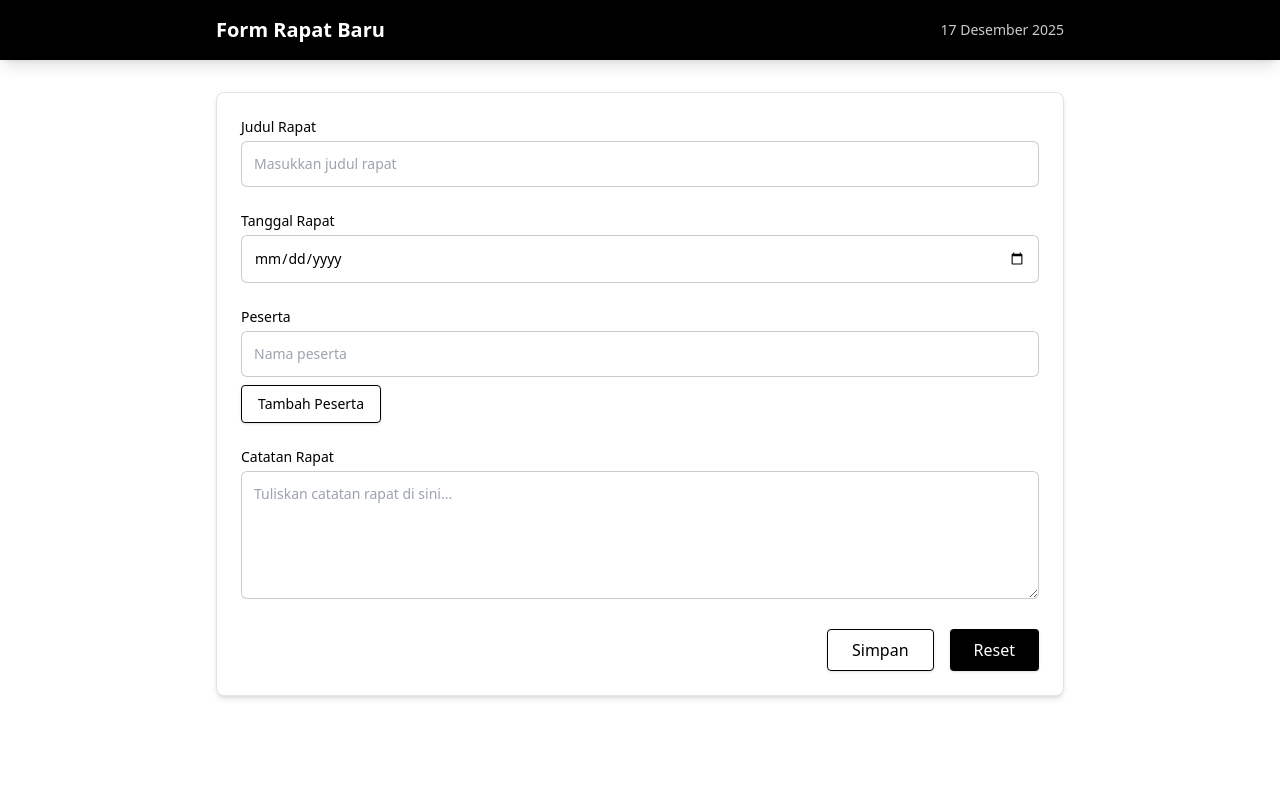
After one commit to kampusriset/23g_flask_asisten_tulis, a Flask app: page /rapat in a window 1280 px wide. The commit adds this page. Run offline with Flask 3, Linux system fonts and the light colour scheme; data that the repository does not hold is empty; some libraries are stand-ins or nearby versions.

Commit message:
Update Halaman Rapat

```diff
--- a/app/__init__.py
+++ b/app/__init__.py
@@ -21,11 +21,13 @@ def create_app():
     from app.controllers.notes import notes_bp
     from app.controllers.gemini import gemini_bp
     from app.models.notes import Note
+    from app.controllers.rapat_controller import rapat_bp
 
     app.register_blueprint(gemini_bp)
     app.register_blueprint(auth_bp)
     app.register_blueprint(dashboard_bp)
     app.register_blueprint(notes_bp)
+    app.register_blueprint(rapat_bp)
 
     @app.context_processor
     def inject_notes():
--- /dev/null
+++ b/app/controllers/rapat_controller.py
@@ -0,0 +1,28 @@
+from flask import Blueprint, render_template, request, redirect, url_for
+from app.models.rapat import Rapat
+from app import db
+
+rapat_bp = Blueprint("rapat_bp", __name__)
+
+# --------------------------
+# LIST RAPAT
+# --------------------------
+@rapat_bp.route("/rapat")
+def rapat():
+    rapats = Rapat.query.all()
+    return render_template("view/fitur/rapat.html", rapats=rapats)
+
+# --------------------------
+# CREATE RAPAT
+# --------------------------
+@rapat_bp.route("/rapat/create", methods=["POST"])
+def create_rapat():
+    topik = request.form.get("topik")
+    catatan = request.form.get("catatan")
+    rapat = Rapat(
+        topik=topik,
+        catatan=catatan
+    )
+    db.session.add(rapat)
+    db.session.commit()
+    return redirect(url_for("rapat_bp.rapat"))
--- a/app/templates/base/sidebar_content.html
+++ b/app/templates/base/sidebar_content.html
@@ -10,7 +10,7 @@
     </li>
     </li>
     <li class="nav-item">
-        <a href="/not-available" class="nav-link text-light"><i class="fi fi-rr-users-alt"></i> Rapat</a>
+        <a href="/rapat" class="nav-link text-light"><i class="fi fi-rr-users-alt"></i> Rapat</a>
     </li>
     <li class="nav-item">
         <a href="/not-available" class="nav-link text-light"> <i class="fi fi-rr-user-robot"></i> AI</a>
--- /dev/null
+++ b/app/templates/view/fitur/rapat.html
@@ -0,0 +1,109 @@
+<!DOCTYPE html>
+<html lang="id">
+<head>
+  <meta charset="UTF-8">
+  <meta name="viewport" content="width=device-width, initial-scale=1.0">
+  <title>Form Rapat</title>
+  <script src="https://cdn.tailwindcss.com"></script>
+</head>
+<body class="bg-white text-black min-h-screen">
+
+  <!-- Header -->
+  <header class="bg-black text-white shadow-lg">
+    <div class="max-w-4xl mx-auto px-6 py-4 flex justify-between items-center">
+      <h1 class="text-xl font-semibold">Form Rapat Baru</h1>
+      <span class="text-sm opacity-80">17 Desember 2025</span>
+    </div>
+  </header>
+
+  <!-- Main Content -->
+  <main class="max-w-4xl mx-auto px-6 py-8">
+
+    <form class="space-y-6 bg-white border border-black/10 shadow-md rounded-lg p-6">
+
+      <!-- Judul Rapat -->
+      <div>
+        <label for="judul" class="block text-sm font-medium mb-1">Judul Rapat</label>
+        <input
+          type="text"
+          id="judul"
+          name="judul"
+          placeholder="Masukkan judul rapat"
+          class="w-full border border-black/20 rounded-md p-3 text-sm focus:outline-none focus:ring-2 focus:ring-black"
+          required
+        >
+      </div>
+
+      <!-- Tanggal Rapat -->
+      <div>
+        <label for="tanggal" class="block text-sm font-medium mb-1">Tanggal Rapat</label>
+        <input
+          type="date"
+          id="tanggal"
+          name="tanggal"
+          class="w-full border border-black/20 rounded-md p-3 text-sm focus:outline-none focus:ring-2 focus:ring-black"
+          required
+        >
+      </div>
+
+      <!-- Peserta -->
+      <div>
+        <label class="block text-sm font-medium mb-1">Peserta</label>
+        <div id="peserta-container" class="space-y-2">
+          <input
+            type="text"
+            name="peserta[]"
+            placeholder="Nama peserta"
+            class="w-full border border-black/20 rounded-md p-3 text-sm focus:outline-none focus:ring-2 focus:ring-black"
+            required
+          >
+        </div>
+        <button type="button" id="tambah-peserta"
+          class="mt-2 px-4 py-2 text-sm border border-black rounded shadow hover:bg-black hover:text-white transition">
+          Tambah Peserta
+        </button>
+      </div>
+
+      <!-- Catatan Rapat -->
+      <div>
+        <label for="catatan" class="block text-sm font-medium mb-1">Catatan Rapat</label>
+        <textarea
+          id="catatan"
+          name="catatan"
+          placeholder="Tuliskan catatan rapat di sini..."
+          class="w-full h-32 border border-black/20 rounded-md p-3 text-sm focus:outline-none focus:ring-2 focus:ring-black"
+        ></textarea>
+      </div>
+
+      <!-- Aksi -->
+      <div class="flex justify-end gap-4">
+        <button type="submit" class="px-6 py-2 border border-black text-black rounded shadow hover:bg-black hover:text-white transition">
+          Simpan
+        </button>
+        <button type="reset" class="px-6 py-2 bg-black text-white rounded shadow hover:opacity-90 transition">
+          Reset
+        </button>
+      </div>
+
+    </form>
+
+  </main>
+
+  <!-- Script Tambah Peserta -->
+  <script>
+    const tambahBtn = document.getElementById('tambah-peserta');
+    const pesertaContainer = document.getElementById('peserta-container');
+
+    tambahBtn.addEventListener('click', () => {
+      const input = document.createElement('input');
+      input.type = 'text';
+      input.name = 'peserta[]';
+      input.placeholder = 'Nama peserta';
+      input.required = true;
+      input.className = 'w-full border border-black/20 rounded-md p-3 text-sm focus:outline-none focus:ring-2 focus:ring-black';
+      pesertaContainer.appendChild(input);
+    });
+  </script>
+
+</body>
+</html>
```
Also changed, not shown: app/models/rapat.py (added, +11 -0 lines), migrations/versions/12c58d71799a_.py (+8 -3 lines).
